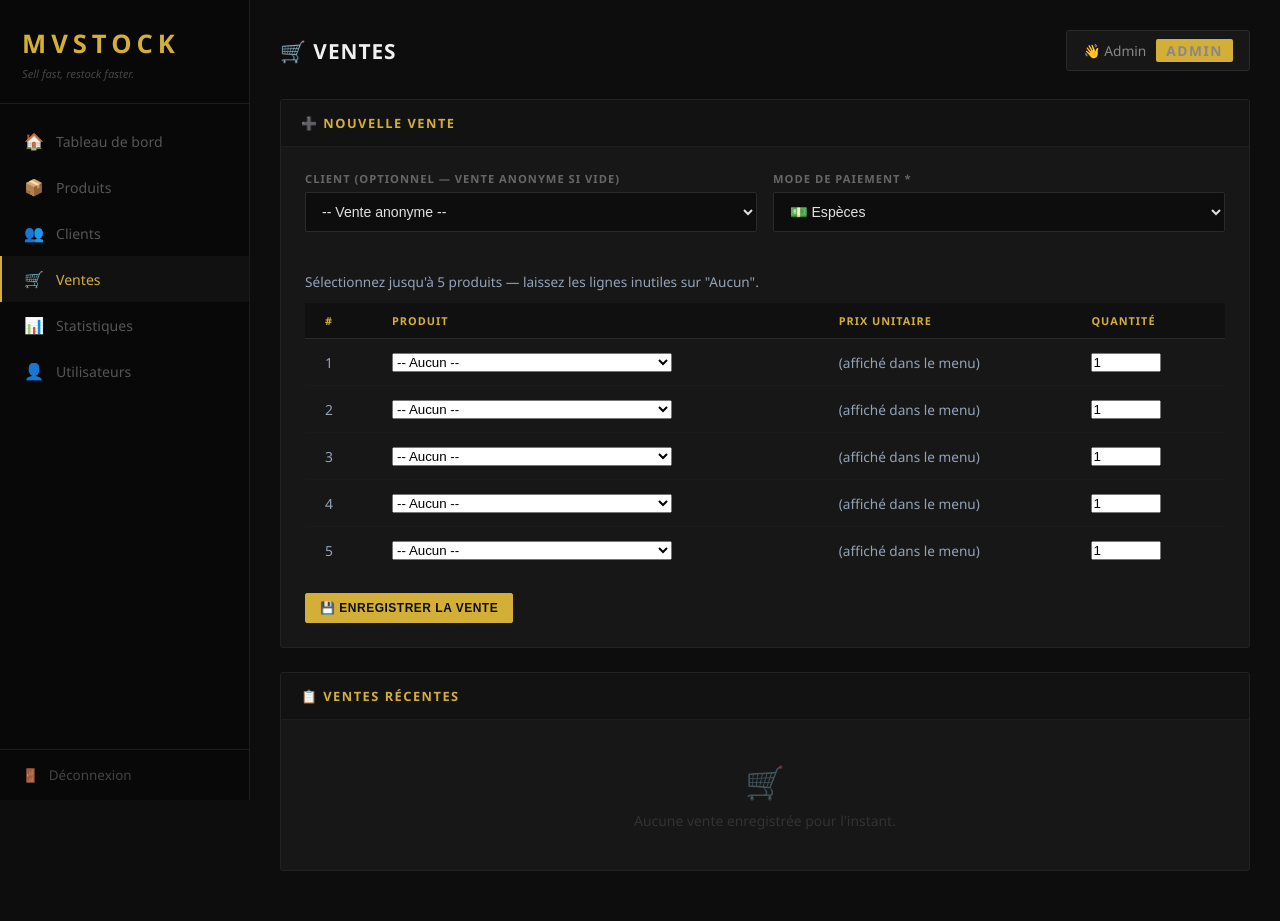
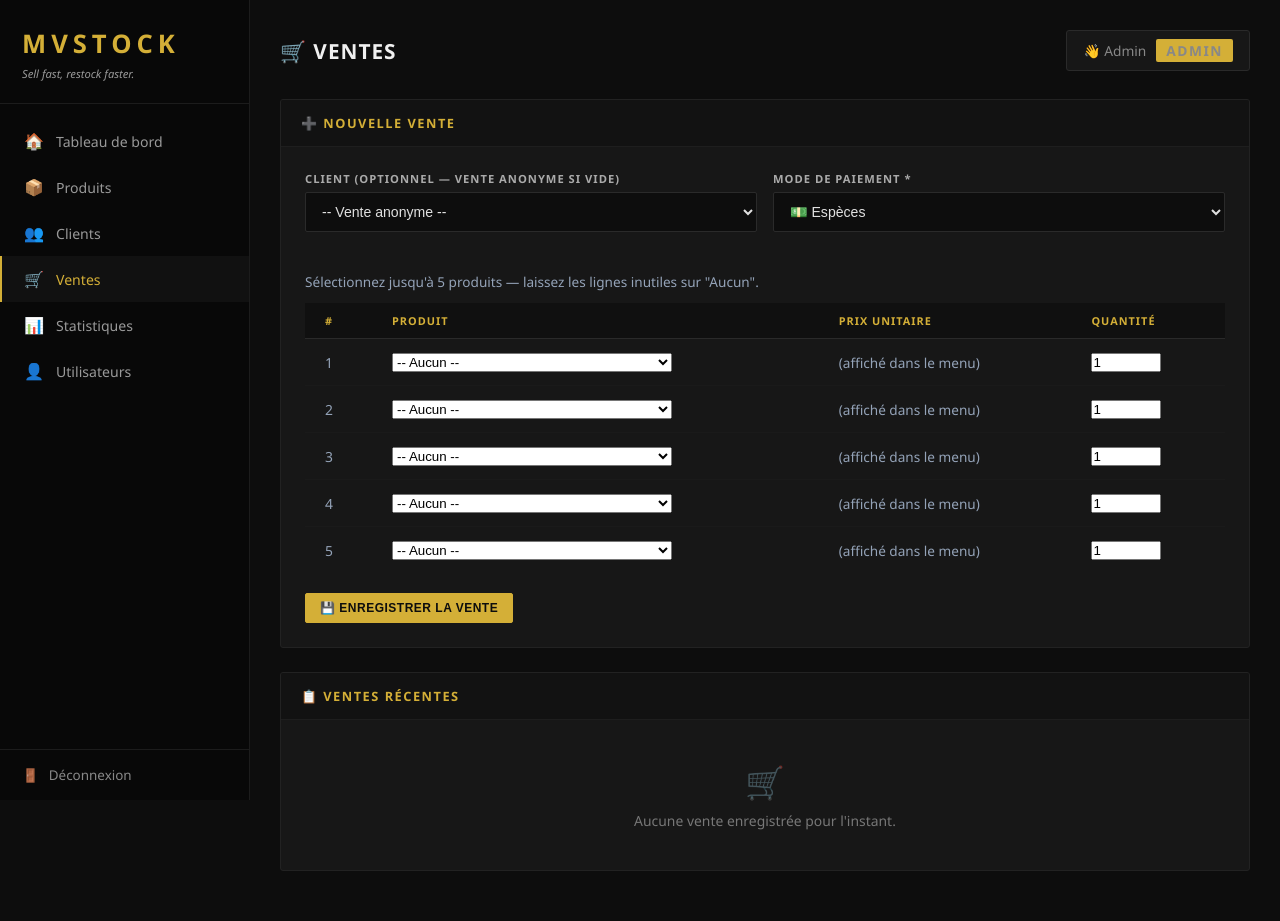
Before and after one commit to CaptK-net/MVSTOCK, a PHP site: page /ventes.php in a window 1280 px wide. Run offline with PHP 8.4, Linux system fonts and the light colour scheme; a user stored in the database is signed in; data comes from the database, SQL or seed files in the repository; data that the repository does not hold is empty.

Commit message:
Fix text visibility — lighten secondary gray text
Slogan, stat labels, sidebar links, form labels, footer link
were too dark against black background. Bumped up:
- Sidebar slogan + nav links: #444/#555 -> #999
- Stat card labels (Ventes aujourd'hui etc): #555 -> #AAA
- Form labels: #666 -> #AAA
- Login slogan + labels: #555/#666 -> #AAA
- Sidebar footer link: #444 -> #888
- Alert stock category text: #444 -> #888
- Empty state text: #333 -> #777

Co-Authored-By: Claude Sonnet 4.6 <noreply@anthropic.com>

```diff
--- a/GestVente/style.css
+++ b/GestVente/style.css
@@ -55,7 +55,7 @@ body {
 }
 
 .login-logo p {
-    color: #555;
+    color: #AAA;
     font-size: 0.82rem;
     margin-top: 6px;
     font-style: italic;
@@ -76,7 +76,7 @@ body {
     display: block;
     font-size: 0.72rem;
     font-weight: 700;
-    color: #666;
+    color: #AAA;
     margin-bottom: 6px;
     margin-top: 18px;
     text-transform: uppercase;
@@ -166,7 +166,7 @@ body {
 }
 
 .sidebar-logo p {
-    color: #444;
+    color: #999;
     font-size: 0.7rem;
     margin-top: 5px;
     font-style: italic;
@@ -182,7 +182,7 @@ body {
     align-items: center;
     gap: 12px;
     padding: 12px 22px;
-    color: #555;
+    color: #999;
     text-decoration: none;
     font-size: 0.88rem;
     border-left: 2px solid transparent;
@@ -211,7 +211,7 @@ body {
     display: flex;
     align-items: center;
     gap: 10px;
-    color: #444;
+    color: #888;
     text-decoration: none;
     font-size: 0.84rem;
     transition: color 0.2s;
@@ -314,7 +314,7 @@ body {
 
 .stat-info p {
     font-size: 0.7rem;
-    color: #555;
+    color: #AAA;
     margin-top: 5px;
     text-transform: uppercase;
     letter-spacing: 0.8px;
@@ -421,7 +421,7 @@ tbody tr:hover td {
 
 .alert-stock .produit-info span {
     font-size: 0.76rem;
-    color: #444;
+    color: #888;
 }
 
 /* ============================================================
@@ -476,7 +476,7 @@ tbody tr:hover td {
     display: block;
     font-size: 0.7rem;
     font-weight: 700;
-    color: #666;
+    color: #AAA;
     margin-bottom: 6px;
     text-transform: uppercase;
     letter-spacing: 1px;
@@ -510,7 +510,7 @@ tbody tr:hover td {
 .empty-state {
     text-align: center;
     padding: 40px 24px;
-    color: #333;
+    color: #777;
     font-size: 0.87rem;
 }
 
```
